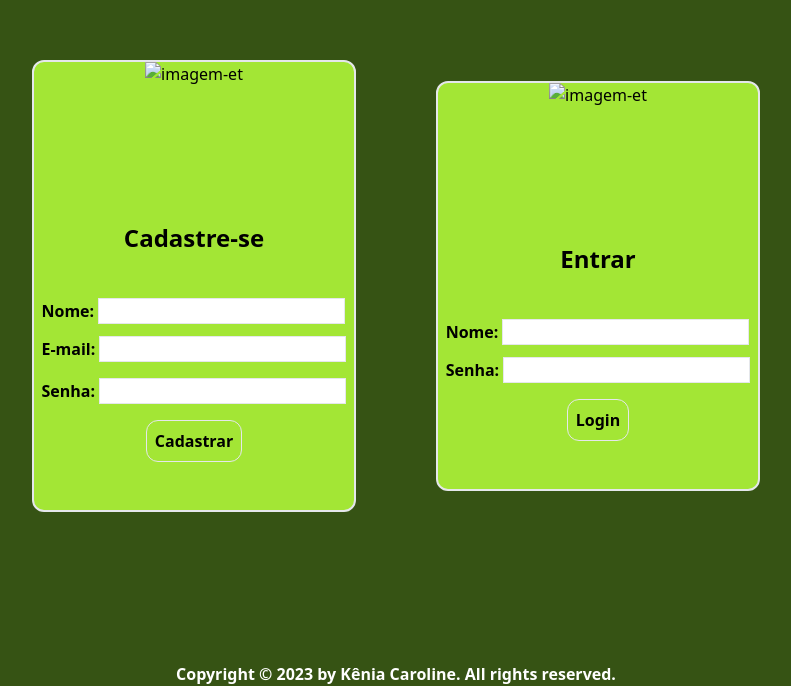
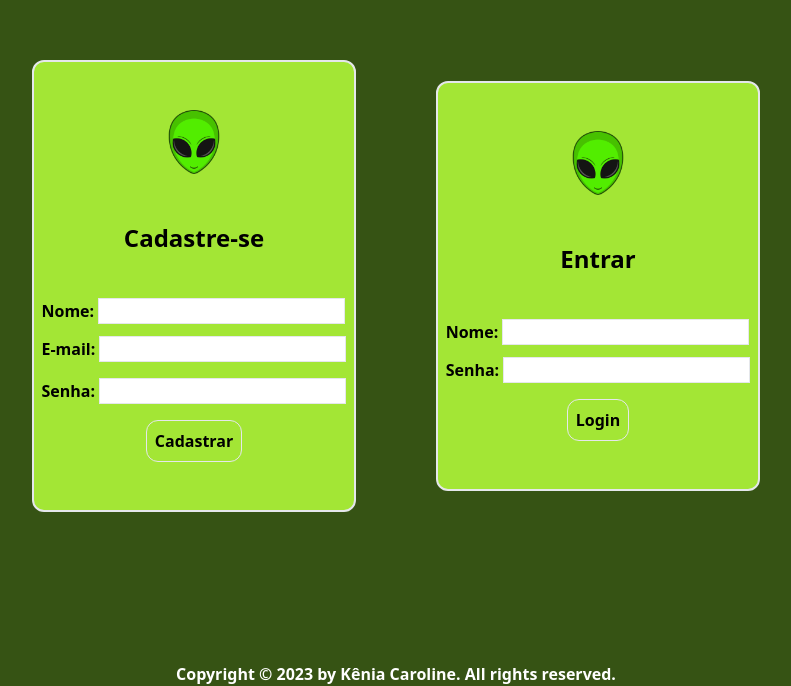
Before and after one commit to euukc/Learning-Tailwind-CSS, a plain HTML site: page index.html in a window 1280 px wide. Shown: the part 114-800 px from the top of the page, without its empty margins (244-1035 px from the left). Drawn offline with nearby package versions, Linux system fonts and the light colour scheme; the site is published under a folder, as on GitHub Pages, so addresses that start at the root find nothing.

Commit message:
Update index.html

```diff
--- a/index.html
+++ b/index.html
@@ -14,7 +14,7 @@
         <div class="flex justify-center items-center gap-20">
             <section class="flex justify-center items-center flex-col border-solid border-2 rounded-xl bg-lime-400" >
                 <div class="w-80 flex justify-center items-center" >
-                    <img class="h-40" src="/img/et.png.png" alt="imagem-et">
+                    <img class="h-40" src="img/et.png.png" alt="imagem-et">
                 </div>
                 <div class="text-2xl">
                     <h1 class="font-bold">Cadastre-se</h1>
@@ -41,7 +41,7 @@
             </section>
             <section class="flex justify-center items-center flex-col border-solid border-2 rounded-xl bg-lime-400" >
                 <div class="w-80 flex justify-center items-center" >
-                    <img class="h-40" src="/img/et.png.png" alt="imagem-et">
+                    <img class="h-40" src="img/et.png.png" alt="imagem-et">
                 </div>
                 <div class="text-2xl">
                     <h1 class="font-bold">Entrar</h1>
```
